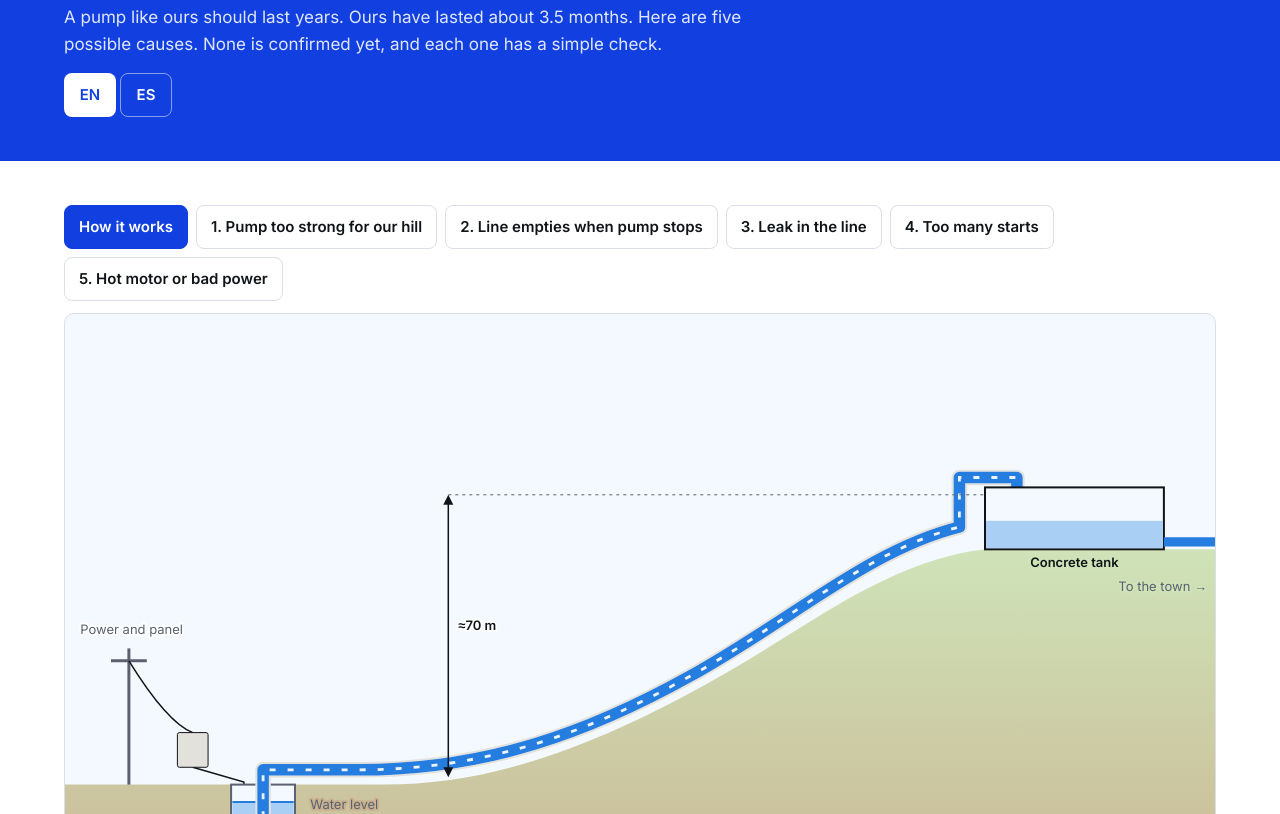
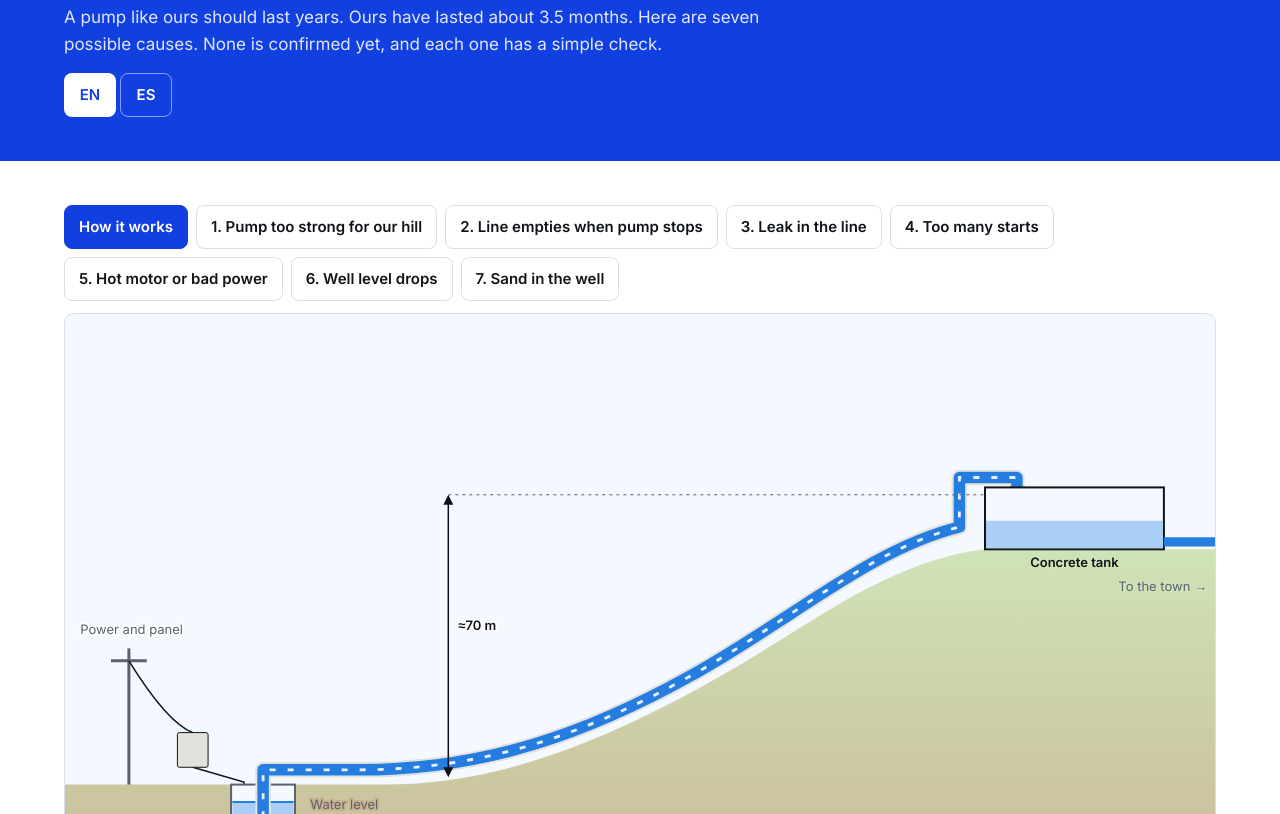
Before and after one commit to JAFairweather/asada-tech, a plain HTML site: page bomba/index.html in a window 1280 px wide. Shown: the part 138-952 px from the top of the page. Drawn offline with Linux system fonts and the light colour scheme.

Commit message:
Bomba page: corrected facts, add dry-run and sand failure modes
Line is 500 m (not 1 km), well is 18 m deep, water about 3 m down,
tank height measured by GPS. Adds two more possible causes: the well
level dropping to the pump, and sand in the well.

Co-Authored-By: Claude Fable 5.2 <noreply@anthropic.com>
Claude-Session: https://claude.ai/code/session_01BpC1vL2xG1E8ivTs8JFF1y

```diff
--- a/bomba/index.html
+++ b/bomba/index.html
@@ -56,7 +56,7 @@ svg .m{fill:var(--mut)}svg .w{fill:var(--warnk);font-weight:600}svg .b{font-weig
  <div class="wrap top">
   <div>
    <h1 data-t="h1">Our water system, and what could be wearing out the pumps</h1>
-   <p data-t="sub">A pump like ours should last years. Ours have lasted about 3.5 months. Here are five possible causes. None is confirmed yet, and each one has a simple check.</p>
+   <p data-t="sub">A pump like ours should last years. Ours have lasted about 3.5 months. Here are seven possible causes. None is confirmed yet, and each one has a simple check.</p>
   </div>
   <div class="lang" role="group" aria-label="Language"><button id="en" aria-pressed="true">EN</button><button id="es" aria-pressed="false">ES</button></div>
  </div>
@@ -86,26 +86,30 @@ svg .m{fill:var(--mut)}svg .w{fill:var(--warnk);font-weight:600}svg .b{font-weig
 <script>
 {
 const T={
-en:{h1:"Our water system, and what could be wearing out the pumps",sub:"A pump like ours should last years. Ours have lasted about 3.5 months. Here are five possible causes. None is confirmed yet, and each one has a simple check.",chk:"How to check",nts:"Drawing not to scale.",fh:"What we have heard so far",fs:"These numbers come from conversations, not from measurements. Please correct any that are wrong.",
- facts:[["≈100,000 L","Tank size"],["≈70 m","Tank above the well"],["3\", ≈1 km","Line from well to tank"],["≈2 m down","Water level in the well"],["≈27 m down","Depth of the pump"],["Pearl 35G50, 5 HP","Pump in the well now"],["≈8–9 hours","Time to fill the tank (not timed)"],["≈3.5 months","Life of recent pumps"]],
- lab:{tank:"Concrete tank",town:"To the town",line:"3\" line, ≈1 km, buried",h:"≈70 m",wl:"Water level",cv:"Check valve",pe:"Pump",mo:"Motor",pw:"Power and panel",g120:"This pump was built for ≈120 m",g120s:"Built for ≈120 m",leak:"Leak",fl:"Float switch"},
+en:{h1:"Our water system, and what could be wearing out the pumps",sub:"A pump like ours should last years. Ours have lasted about 3.5 months. Here are seven possible causes. None is confirmed yet, and each one has a simple check.",chk:"How to check",nts:"Drawing not to scale.",fh:"What we have heard so far",fs:"These numbers come from conversations, not from measurements. Please correct any that are wrong.",
+ facts:[["≈100,000 L","Tank size"],["≈70 m","Tank above the well (by GPS)"],["3\", ≈500 m","Line from well to tank"],["≈3 m down","Water level in the well (lower in dry season)"],["18 m","Depth of the well"],["Pearl 35G50, 5 HP","Pump in the well now"],["≈8–9 hours","Time to fill the tank (not timed)"],["≈3.5 months","Life of recent pumps"]],
+ lab:{tank:"Concrete tank",town:"To the town",line:"3\" line, ≈500 m, buried",h:"≈70 m",wl:"Water level",cv:"Check valve",pe:"Pump",mo:"Motor",pw:"Power and panel",g120:"This pump was built for ≈120 m",g120s:"Built for ≈120 m",leak:"Leak",fl:"Float switch"},
  modes:[
- {b:"How it works",t:"How the system works",w:"The pump sits deep in the well. It pushes water up the 3\" line, about 1 km, to the concrete tank on the hill. From the tank the water runs down to the town by gravity.",c:"Nothing to check here. This is the system working as it should.",s:()=>"Pump on. Water climbs to the tank."},
+ {b:"How it works",t:"How the system works",w:"The pump sits deep in the well. It pushes water up the 3\" line, about 500 m, to the concrete tank on the hill. From the tank the water runs down to the town by gravity.",c:"Nothing to check here. This is the system working as it should.",s:()=>"Pump on. Water climbs to the tank."},
  {b:"1. Pump too strong for our hill",t:"The pump was built for a taller hill",w:"The 35G50 was built to lift water about 120 m. Our system needs about 70–80 m. With less to push against, the pump moves more water than it was designed for. It vibrates and the motor works harder. It is like driving a truck in first gear on a flat road.",c:"Confirm the real height from the well to the tank. Then close the tank outlet, run the pump for one hour, and measure how much the water level rises. That gives the real flow.",s:()=>"The pump is pushing more water than it was designed for."},
- {b:"2. Line empties when pump stops",t:"The line empties when the pump stops",w:"If the check valve at the well does not seal, the water in the line runs back down. The line holds about 4,800 L. At every start the pump has to refill it. That takes about 30 minutes, with almost nothing to push against. This is the hardest condition for the pump.",c:"Stop the pump and watch a pressure gauge at the wellhead for 30 minutes. If the pressure falls, the line is emptying.",s:p=>p==0?"Pump off. Water runs back down the line.":p==1?"Pump on. Refilling about 4,800 L, the hardest work for the pump.":"Line full. Back to normal."},
+ {b:"2. Line empties when pump stops",t:"The line empties when the pump stops",w:"If the check valve at the well does not seal, the water in the line runs back down. The line holds about 2,400 L. At every start the pump has to refill it. That takes about 15 minutes, with almost nothing to push against. This is the hardest condition for the pump.",c:"Stop the pump and watch a pressure gauge at the wellhead for 30 minutes. If the pressure falls, the line is emptying.",s:p=>p==0?"Pump off. Water runs back down the line.":p==1?"Pump on. Refilling about 2,400 L, the hardest work for the pump.":"Line full. Back to normal."},
  {b:"3. Leak in the line",t:"A leak in the line to the tank",w:"The line is buried along the road, so a leak may not show on the surface. Water is lost before it reaches the tank, so the tank fills slowly. A leak can also let the line empty when the pump stops.",c:"Compare the water leaving the well with the water arriving at the tank. The pressure test at the wellhead also shows it.",s:()=>"Water is lost before it reaches the tank."},
  {b:"4. Too many starts",t:"The pump starts too many times a day",w:"Every start heats the motor. If the pump goes on and off many times a day, the motor never cools down. A motor this size should start no more than about 100 times a day, and fewer is better.",c:"Count the starts in one normal day. Check how the float switch in the tank is set: it should let the level drop well down before the pump starts again.",s:(p,n)=>`Starts so far: ${n}. The motor gets hotter with each one.`},
- {b:"5. Hot motor or bad power",t:"The motor runs hot, or the electricity is unstable",w:"Low or unstable voltage makes the motor draw more current and heat up. Without a protection panel, nothing stops it in time. Sand or scale on the motor makes it worse.",c:"Measure the voltage and the amps at the panel while the pump runs. Check that there is a protection relay for low voltage and overload.",s:p=>p?"Voltage drops. The motor draws more current and heats up.":"Voltage normal."}]},
-es:{h1:"Nuestro sistema de agua, y qué puede estar dañando las bombas",sub:"Una bomba como la nuestra debería durar años. Las nuestras han durado como 3 meses y medio. Aquí hay cinco causas posibles. Ninguna está confirmada todavía, y cada una tiene una forma sencilla de revisarla.",chk:"Cómo revisarlo",nts:"Dibujo sin escala.",fh:"Lo que hemos escuchado hasta ahora",fs:"Estos números vienen de conversaciones, no de mediciones. Por favor corrijan los que estén mal.",
- facts:[["≈100.000 L","Tamaño del tanque"],["≈70 m","Altura del tanque sobre el pozo"],["3\", ≈1 km","Tubería del pozo al tanque"],["≈2 m","Nivel del agua en el pozo"],["≈27 m","Profundidad de la bomba"],["Pearl 35G50, 5 HP","Bomba instalada ahora"],["≈8–9 horas","Tiempo para llenar el tanque (sin reloj)"],["≈3,5 meses","Duración de las últimas bombas"]],
- lab:{tank:"Tanque de concreto",town:"Al pueblo",line:"Tubería de 3\", ≈1 km, enterrada",h:"≈70 m",wl:"Nivel del agua",cv:"Válvula check",pe:"Bomba",mo:"Motor",pw:"Electricidad y panel",g120:"Esta bomba se hizo para ≈120 m",g120s:"Hecha para ≈120 m",leak:"Fuga",fl:"Flotador"},
+ {b:"5. Hot motor or bad power",t:"The motor runs hot, or the electricity is unstable",w:"Low or unstable voltage makes the motor draw more current and heat up. Without a protection panel, nothing stops it in time. Sand or scale on the motor makes it worse.",c:"Measure the voltage and the amps at the panel while the pump runs. Check that there is a protection relay for low voltage and overload.",s:p=>p?"Voltage drops. The motor draws more current and heats up.":"Voltage normal."},
+ {b:"6. Well level drops",t:"The water level drops to the pump",w:"The well is 18 m deep and the water is about 3 m down, lower in dry season. If the pump takes water faster than the well gives it, the level falls until it reaches the pump. Then the pump runs with air, with no water to cool or lubricate it. A few minutes of this can ruin a pump.",c:"Measure the water level in the well while the pump runs, above all in dry season. Confirm how deep the pump hangs. A relay that stops the pump when it runs without water costs much less than a new pump.",s:p=>p==0?"The pump runs and the water level in the well drops.":p==1?"The level reaches the pump. It sucks air and runs without water.":"Pump off. The well recovers."},
+ {b:"7. Sand in the well",t:"Sand gets into the pump",w:"In an 18 m well the pump hangs close to the bottom. A pump that pulls hard also pulls in sand. Sand wears the pump from inside and can get past the seal into the motor bearings. Sand that settles around the motor also stops it from cooling.",c:"Look for sand in the tank and in the filters. Open a failed pump and look for worn parts. Confirm how deep the pump hangs and how far it is from the bottom of the well.",s:()=>"Sand is pulled into the pump and settles around the motor."}]},
+es:{h1:"Nuestro sistema de agua, y qué puede estar dañando las bombas",sub:"Una bomba como la nuestra debería durar años. Las nuestras han durado como 3 meses y medio. Aquí hay siete causas posibles. Ninguna está confirmada todavía, y cada una tiene una forma sencilla de revisarla.",chk:"Cómo revisarlo",nts:"Dibujo sin escala.",fh:"Lo que hemos escuchado hasta ahora",fs:"Estos números vienen de conversaciones, no de mediciones. Por favor corrijan los que estén mal.",
+ facts:[["≈100.000 L","Tamaño del tanque"],["≈70 m","Altura del tanque sobre el pozo (con GPS)"],["3\", ≈500 m","Tubería del pozo al tanque"],["≈3 m","Nivel del agua en el pozo (más bajo en verano)"],["18 m","Profundidad del pozo"],["Pearl 35G50, 5 HP","Bomba instalada ahora"],["≈8–9 horas","Tiempo para llenar el tanque (sin reloj)"],["≈3,5 meses","Duración de las últimas bombas"]],
+ lab:{tank:"Tanque de concreto",town:"Al pueblo",line:"Tubería de 3\", ≈500 m, enterrada",h:"≈70 m",wl:"Nivel del agua",cv:"Válvula check",pe:"Bomba",mo:"Motor",pw:"Electricidad y panel",g120:"Esta bomba se hizo para ≈120 m",g120s:"Hecha para ≈120 m",leak:"Fuga",fl:"Flotador"},
  modes:[
- {b:"Cómo funciona",t:"Cómo funciona el sistema",w:"La bomba está en el fondo del pozo. Empuja el agua por la tubería de 3 pulgadas, como 1 km, hasta el tanque de concreto en el cerro. Del tanque el agua baja al pueblo por gravedad.",c:"Aquí no hay nada que revisar. Así debe trabajar el sistema.",s:()=>"Bomba encendida. El agua sube al tanque."},
+ {b:"Cómo funciona",t:"Cómo funciona el sistema",w:"La bomba está en el fondo del pozo. Empuja el agua por la tubería de 3 pulgadas, unos 500 m, hasta el tanque de concreto en el cerro. Del tanque el agua baja al pueblo por gravedad.",c:"Aquí no hay nada que revisar. Así debe trabajar el sistema.",s:()=>"Bomba encendida. El agua sube al tanque."},
  {b:"1. Bomba muy fuerte para el cerro",t:"La bomba se hizo para un cerro más alto",w:"La 35G50 se hizo para subir agua unos 120 m. Nuestro sistema necesita unos 70–80 m. Con menos resistencia, la bomba mueve más agua de la que debe. Vibra y el motor trabaja más. Es como manejar un camión en primera en una calle plana.",c:"Confirmar la altura real del pozo al tanque. Después cerrar la salida del tanque, trabajar la bomba una hora y medir cuánto sube el nivel. Eso da el caudal real.",s:()=>"La bomba está empujando más agua de la que debe."},
- {b:"2. La tubería se vacía",t:"La tubería se vacía cuando la bomba se apaga",w:"Si la válvula check del pozo no sella, el agua de la tubería se devuelve. La tubería guarda unos 4.800 litros. En cada arranque la bomba tiene que volver a llenarla. Eso dura como 30 minutos, casi sin resistencia. Es la condición más dura para la bomba.",c:"Apagar la bomba y ver un manómetro en la boca del pozo por 30 minutos. Si la presión baja, la tubería se está vaciando.",s:p=>p==0?"Bomba apagada. El agua se devuelve por la tubería.":p==1?"Bomba encendida. Llenando unos 4.800 litros, el trabajo más duro para la bomba.":"Tubería llena. Vuelve a lo normal."},
+ {b:"2. La tubería se vacía",t:"La tubería se vacía cuando la bomba se apaga",w:"Si la válvula check del pozo no sella, el agua de la tubería se devuelve. La tubería guarda unos 2.400 litros. En cada arranque la bomba tiene que volver a llenarla. Eso dura como 15 minutos, casi sin resistencia. Es la condición más dura para la bomba.",c:"Apagar la bomba y ver un manómetro en la boca del pozo por 30 minutos. Si la presión baja, la tubería se está vaciando.",s:p=>p==0?"Bomba apagada. El agua se devuelve por la tubería.":p==1?"Bomba encendida. Llenando unos 2.400 litros, el trabajo más duro para la bomba.":"Tubería llena. Vuelve a lo normal."},
  {b:"3. Fuga en la tubería",t:"Una fuga en la tubería al tanque",w:"La tubería está enterrada a la orilla de la calle, así que una fuga puede no verse. El agua se pierde antes de llegar al tanque, y el tanque se llena despacio. Una fuga también puede vaciar la tubería cuando la bomba se apaga.",c:"Comparar el agua que sale del pozo con la que llega al tanque. La prueba de presión en el pozo también lo muestra.",s:()=>"El agua se pierde antes de llegar al tanque."},
  {b:"4. Demasiados arranques",t:"La bomba arranca demasiadas veces al día",w:"Cada arranque calienta el motor. Si la bomba prende y apaga muchas veces al día, el motor nunca se enfría. Un motor de este tamaño no debería arrancar más de unas 100 veces al día, y entre menos, mejor.",c:"Contar los arranques en un día normal. Revisar cómo está ajustado el flotador del tanque: debe dejar bajar bastante el nivel antes de volver a prender la bomba.",s:(p,n)=>`Arranques hasta ahora: ${n}. El motor se calienta más con cada uno.`},
- {b:"5. Motor caliente o mala corriente",t:"El motor se calienta, o la electricidad no es estable",w:"El voltaje bajo o inestable hace que el motor jale más corriente y se caliente. Sin un panel de protección, nada lo apaga a tiempo. La arena o el sarro en el motor lo empeoran.",c:"Medir el voltaje y los amperios en el panel con la bomba trabajando. Revisar que haya un relé de protección por bajo voltaje y sobrecarga.",s:p=>p?"Baja el voltaje. El motor jala más corriente y se calienta.":"Voltaje normal."}]}
+ {b:"5. Motor caliente o mala corriente",t:"El motor se calienta, o la electricidad no es estable",w:"El voltaje bajo o inestable hace que el motor jale más corriente y se caliente. Sin un panel de protección, nada lo apaga a tiempo. La arena o el sarro en el motor lo empeoran.",c:"Medir el voltaje y los amperios en el panel con la bomba trabajando. Revisar que haya un relé de protección por bajo voltaje y sobrecarga.",s:p=>p?"Baja el voltaje. El motor jala más corriente y se calienta.":"Voltaje normal."},
+ {b:"6. Baja el nivel del pozo",t:"El nivel del agua baja hasta la bomba",w:"El pozo tiene 18 m de profundidad y el agua está a unos 3 m, más abajo en verano. Si la bomba saca agua más rápido de lo que el pozo da, el nivel baja hasta llegar a la bomba. Entonces la bomba trabaja con aire, sin agua que la enfríe ni la lubrique. Unos minutos así pueden dañar una bomba.",c:"Medir el nivel del agua en el pozo con la bomba trabajando, sobre todo en verano. Confirmar a qué profundidad está colgada la bomba. Un relé que apague la bomba cuando trabaja sin agua cuesta mucho menos que una bomba nueva.",s:p=>p==0?"La bomba trabaja y el nivel del agua en el pozo baja.":p==1?"El nivel llega a la bomba. Chupa aire y trabaja sin agua.":"Bomba apagada. El pozo se recupera."},
+ {b:"7. Arena en el pozo",t:"Entra arena a la bomba",w:"En un pozo de 18 m la bomba queda cerca del fondo. Una bomba que jala fuerte también jala arena. La arena desgasta la bomba por dentro y puede pasar el sello y llegar a los rodamientos del motor. La arena que se asienta alrededor del motor tampoco lo deja enfriarse.",c:"Buscar arena en el tanque y en los filtros. Abrir una bomba dañada y buscar piezas gastadas. Confirmar a qué profundidad está colgada la bomba y qué tan lejos queda del fondo del pozo.",s:()=>"La bomba jala arena, y la arena se asienta alrededor del motor."}]}
 };
 const $=id=>document.getElementById(id);
 let L=location.hash==='#es'?'es':'en',M=0,t0=performance.now(),raf=null,geo=null;
@@ -128,14 +132,15 @@ function build(){
  if(!nw)o+=`<text class="m" x="${X(12)}" y="${Y(258)}">${lab.pw}</text>`;
  // well
  o+=`<rect x="${X(130)}" y="${Y(380)}" width="${50*sx}" height="${140*sy}" fill="var(--sky)" stroke="var(--mut)" stroke-width="2"/>`;
- o+=`<rect x="${X(131)}" y="${Y(394)}" width="${48*sx}" height="${126*sy}" fill="var(--wlt)"/>`;
- o+=`<line x1="${X(131)}" x2="${X(179)}" y1="${Y(394)}" y2="${Y(394)}" stroke="var(--water)" stroke-width="2"/>`;
+ o+=`<rect id="ww" x="${X(131)}" y="${Y(394)}" width="${48*sx}" height="${126*sy}" fill="var(--wlt)"/>`;
+ o+=`<line id="wl" x1="${X(131)}" x2="${X(179)}" y1="${Y(394)}" y2="${Y(394)}" stroke="var(--water)" stroke-width="2"/>`;
  // pipe
  o+=`<path d="${pipe}" fill="none" stroke="var(--conc)" stroke-width="${pw+4}" stroke-linejoin="round"/><path d="${pipe}" fill="none" stroke="var(--sky)" stroke-width="${pw}" stroke-linejoin="round"/>`;
  o+=`<path id="wf" d="${pipe}" fill="none" stroke="var(--water)" stroke-width="${pw}" stroke-linejoin="round" pathLength="1" stroke-dasharray="1 1"/>`;
  o+=`<path id="fl" d="${pipe}" fill="none" stroke="#fff" stroke-width="${Math.max(1.5,2.2*sx)}" stroke-dasharray="6 12" opacity=".9"/>`;
  // pump + motor
  o+=`<g id="pg"><rect x="${X(142)}" y="${Y(450)}" width="${26*sx}" height="${26*sy}" rx="3" fill="var(--pump)"/><rect id="mo" x="${X(143)}" y="${Y(476)}" width="${24*sx}" height="${36*sy}" rx="3" fill="var(--mot)"/></g>`;
+ o+=`<g id="sd" style="display:none"><rect x="${X(131)}" y="${Y(504)}" width="${48*sx}" height="${16*sy}" fill="light-dark(#a8875a,#6b5436)"/>${[0,1,2,3,4,5,6,7].map(i=>`<circle id="sd${i}" r="${Math.max(1.6,2.4*sx)}" fill="light-dark(#7a5a2e,#c9a36a)"/>`).join('')}</g>`;
  o+=`<path id="cv" d="M${P(147,446)} L${P(155,434)} L${P(163,446)} Z" fill="var(--ink)"/>`;
  o+=`<g style="--halo:var(--soil2)"><text x="${X(192)}" y="${Y(400)}" class="m">${lab.wl}</text><text id="cvt" x="${X(192)}" y="${Y(445)}">${lab.cv}</text><text x="${X(192)}" y="${Y(470)}" class="b">${lab.pe}</text><text x="${X(192)}" y="${Y(500)}">${lab.mo}</text>`;
  if(!nw)o+=`<text x="${X(400)}" y="${Y(420)}" class="m">${lab.line}</text>`;
@@ -166,9 +171,14 @@ function frame(t){
  if(M==3){lvl=0.3+0.5*((t/40)%1);}
  if(M==4){const c=t%2.4;on=c<1.2;n=Math.floor(t/2.4)+1;hot=Math.min(95,n*8);lvl=0.8+(on?0.04*(c/1.2):0.04*(1-(c-1.2)/1.2));}
  if(M==5){ph=(t%4)>2?1:0;hot=ph?90:40;}
+ let wy=394,sput=false;
+ if(M==6){const c=t%12;lvl=0.45;if(c<6){wy=394+80*(c/6);}else if(c<9){ph=1;wy=474;hot=90;shake=1;sput=true;}else{ph=2;on=false;wy=474-80*((c-9)/3);}}
+ if(M==7){hot=45;shake=.4;}
+ $('ww').setAttribute('y',g.Y(wy).toFixed(1));$('ww').setAttribute('height',(g.Y(520)-g.Y(wy)).toFixed(1));$('wl').setAttribute('y1',g.Y(wy).toFixed(1));$('wl').setAttribute('y2',g.Y(wy).toFixed(1));
+ show('sd',M==7);if(M==7)for(let i=0;i<8;i++){const k=(t*0.45+i/8)%1,e=$('sd'+i);e.setAttribute('cx',((134+(i*17%42))*g.sx).toFixed(1));e.setAttribute('cy',g.Y(506-k*30).toFixed(1));e.setAttribute('opacity',(1-k*0.8).toFixed(2));}
  $('wf').setAttribute('stroke-dasharray',`${fill} 1`);
- const fl=$('fl');fl.style.display=on&&fill>=1?'':'none';fl.setAttribute('stroke-dashoffset',(-t*speed*36).toFixed(1));
- $('pg').setAttribute('transform',shake&&!rm?`translate(${(Math.sin(t*46)*1.6).toFixed(2)},0)`:'');
+ const fl=$('fl');fl.style.display=on&&fill>=1&&!(sput&&Math.floor(t*5)%2)?'':'none';fl.setAttribute('stroke-dashoffset',(-t*speed*36).toFixed(1));
+ $('pg').setAttribute('transform',shake&&!rm?`translate(${(Math.sin(t*46)*1.6*shake).toFixed(2)},0)`:'');
  $('mo').setAttribute('fill',hot?`color-mix(in srgb, var(--warnk) ${hot}%, var(--mot))`:'var(--mot)');
  const top=g.Y(188)-lvl*44*g.sy;$('tw').setAttribute('y',top.toFixed(1));$('tw').setAttribute('height',(g.Y(189)-top).toFixed(1));
  show('gh',M==1);show('lk',M==3);show('flt',M==4);$('flt').setAttribute('cy',top.toFixed(1));
```
